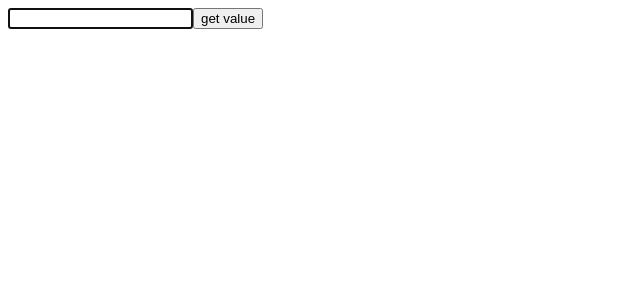
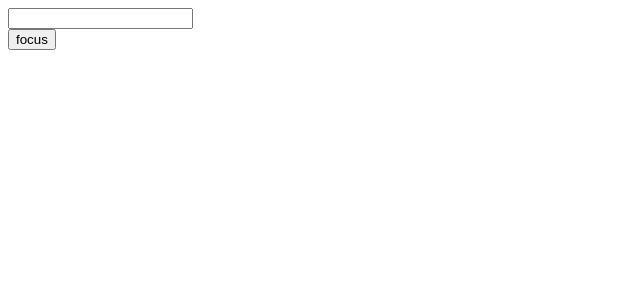
Before and after one commit to venkatravilla333/React-07, a React (Create React App) app in the folder myapp/: page /products/1 in a window 1280 px wide. Shown: the top 300 px of the page, without its empty margins (0-640 px from the left). Built offline with nearby package versions, Linux system fonts and the light colour scheme.

Commit message:
refs completed

```diff
--- a/myapp/src/App.js
+++ b/myapp/src/App.js
@@ -1,5 +1,7 @@
 import React from 'react'
-import InputRef from './Refs/ClassCom/InputRef';
+import ParentRef from './Refs/ClassCom/Attach-To-ChildComponent/ParentRef';
+import Parent from './Refs/ClassCom/Forwarding-Refs/Parent';
+// import InputRef from './Refs/ClassCom/InputRef';
 // import A from './State/AsyncData/FunctionalComponents/4.GlobalState/Reducer-ContextAPI/A';
 // import A from './State/AsyncData/FunctionalComponents/1.LocalState/useReducer/A';
 // import Parent from './Life-Cycle-Methods/Error-Boundry/Parent';
@@ -111,7 +113,9 @@ class App extends React.Component{
         {/* <Parent/> */}
         {/* <A/> */}
         {/* <A/> */}
-        <InputRef/>
+        {/* <InputRef/> */}
+        {/* <ParentRef/> */}
+        <Parent/>
 
       </div>
     );
--- a/myapp/src/Refs/ClassCom/ChildRef.js
+++ b/myapp/src/Refs/ClassCom/Attach-To-ChildComponent/ChildRef.js
@@ -5,6 +5,10 @@ export class ChildRef extends Component {
     super(props)
 
     this.myRef = React.createRef()
+  }
+  focusInput() {
+    console.log(this.myRef.current)
+    this.myRef.current.focus()
   }
 
   render() {
--- a/myapp/src/Refs/ClassCom/ParentRef.js
+++ b/myapp/src/Refs/ClassCom/Attach-To-ChildComponent/ParentRef.js
@@ -8,13 +8,14 @@ export class ParentRef extends Component {
 
   }
   clickHandler = () => {
+    console.log(this.inputRef.current.focusInput)
     this.inputRef.current.focusInput()
   }
   render() {
     return (
       <div>
         <ChildRef ref={this.inputRef} />
-        <button onClick={this.clickHandler}>click</button>
+        <button onClick={this.clickHandler}>focus</button>
       </div>
     )
   }
--- /dev/null
+++ b/myapp/src/Refs/ClassCom/Forwarding-Refs/Child.js
@@ -0,0 +1,11 @@
+import React from 'react'
+
+const Child = React.forwardRef((props, refs) => {
+  return (
+    <div>
+      <input type='text' ref={refs}/>
+    </div>
+  );
+});
+
+export default Child
--- /dev/null
+++ b/myapp/src/Refs/ClassCom/Forwarding-Refs/Parent.js
@@ -0,0 +1,25 @@
+import React, { Component } from 'react'
+import Child from './Child'
+
+export class Parent extends Component {
+  constructor(props) {
+    super(props)
+    this.inputRef = React.createRef()
+
+  }
+
+  clickHandler = () => {
+    console.log(this.inputRef.current)
+    this.inputRef.current.focus()
+  }
+  render() {
+    return (
+      <div>
+        <Child ref={this.inputRef} />
+        <button onClick={this.clickHandler}>focus</button>
+      </div>
+    )
+  }
+}
+
+export default Parent
```
Also changed, not shown: myapp/src/Refs/ClassCom/Attach-To-Dom-Element/InputRef.js (renamed from myapp/src/Refs/ClassCom/InputRef.js).
